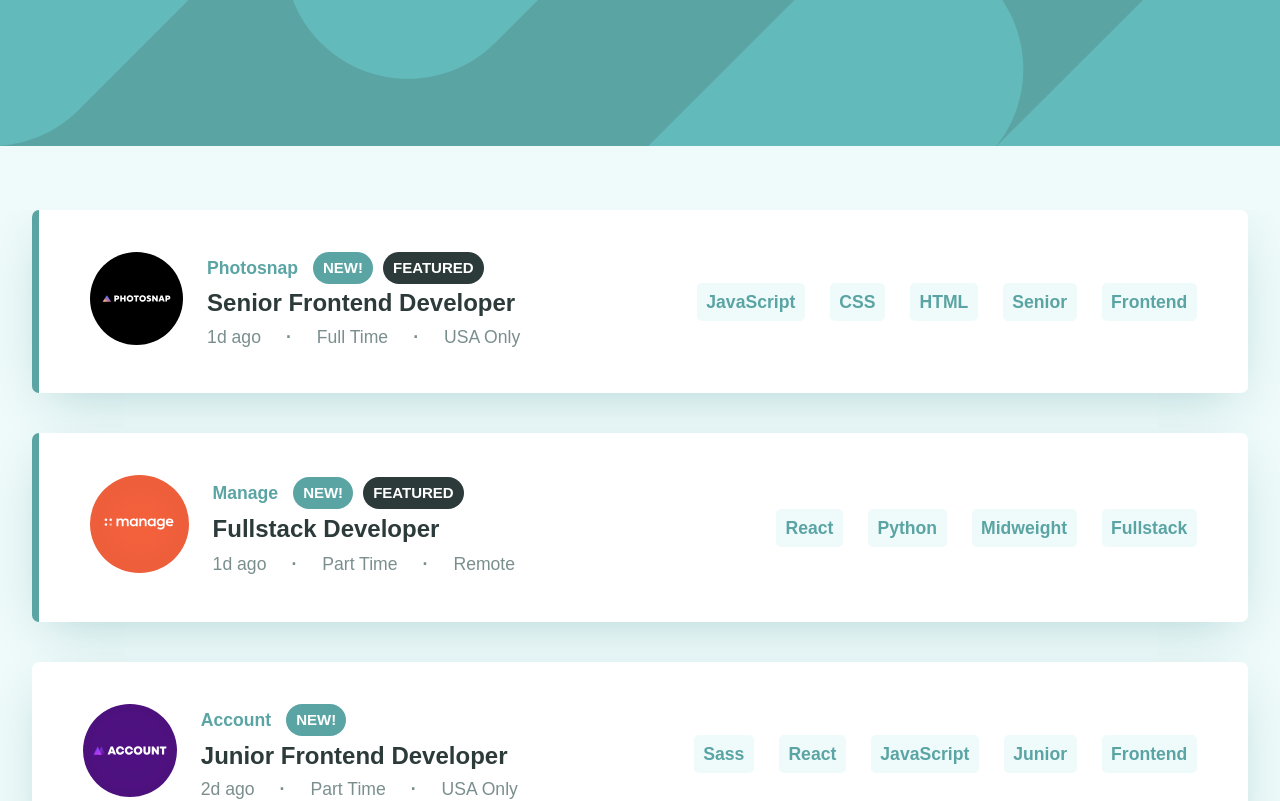
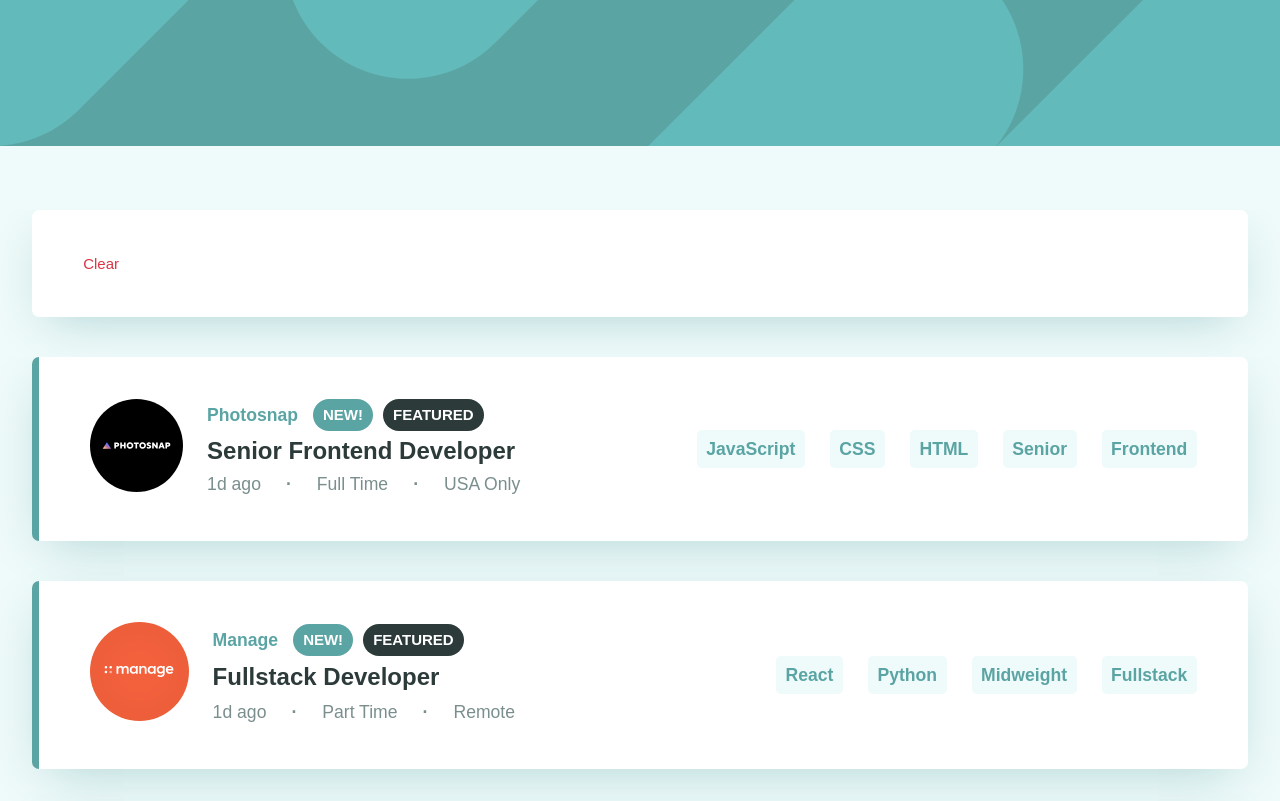
Before and after one commit to AAM77/static-listings-challenge-frontend, a React (Create React App) app: page / in a window 1280 px wide. Shown: the top 801 px of the page. Built offline with nearby package versions, Linux system fonts and the light colour scheme; a web font is replaced by a local one.

Commit message:
Add the SelectedFilters component to App.js to make it easier to visualize and style.

```diff
--- a/src/App.js
+++ b/src/App.js
@@ -3,10 +3,16 @@ import './App.scss';
 import data from './data/data.json';
 import Banner from './components/layout/Banner';
 import JobListings from './components/job_listings/desktop/JobListings';
+import SelectedFilters from './components/job_listings/filter/SelectedFilters';
+
 
 class App extends Component {
   state = {
     jobListings: data,
+  }
+
+  filterSelectionHandler = (e) => {
+
   }
 
   render() {
@@ -15,6 +21,7 @@ class App extends Component {
     return (
       <div className="App">
         <Banner />
+        <SelectedFilters />
         <JobListings jobListings={jobListings} />
 
         <div class="attribution footer">
```
